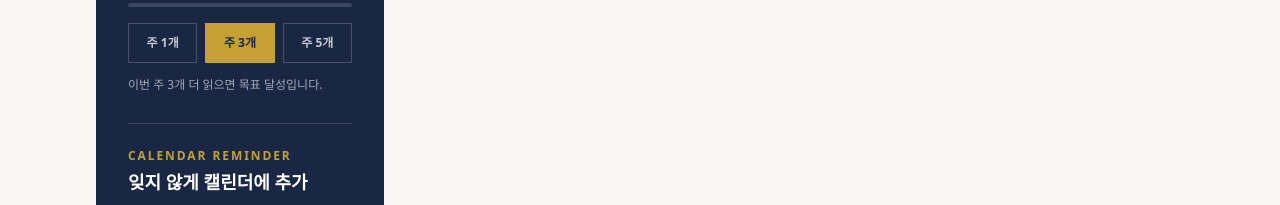
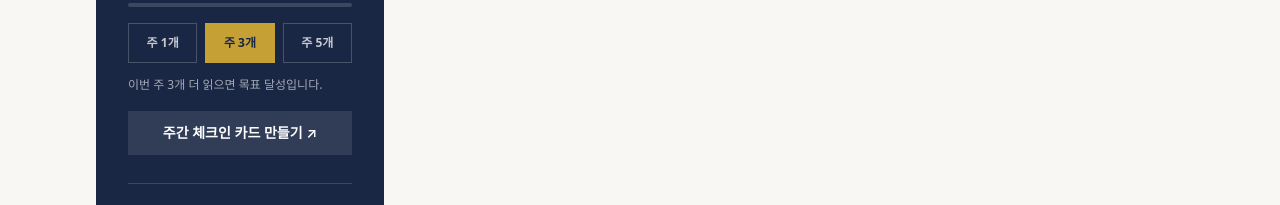
Before and after one commit to jelov219au/aussie-compass, a Next.js app: page /my-compass in a window 1280 px wide. Shown: the part 1352-1557 px from the top of the page. Built offline with nearby package versions, Linux system fonts and the light colour scheme; no server answers.

Commit message:
Add weekly progress share cards

```diff
--- a/src/components/dashboard/ResourceReadingProgress.tsx
+++ b/src/components/dashboard/ResourceReadingProgress.tsx
@@ -59,6 +59,18 @@ export function ResourceReadingProgress({
     return availableHrefs.has(article.href) && Number.isFinite(completedAt) && completedAt >= weekStart;
   }).length;
   const weeklyProgress = Math.min(100, Math.round((completedThisWeek / weeklyGoal) * 100));
+  const weeklyGoalComplete = completedThisWeek >= weeklyGoal;
+  const shareCardContent = {
+    eyebrow: weeklyGoalComplete ? "WEEKLY GOAL COMPLETE" : "HOJU COMPASS WEEKLY CHECK-IN",
+    title: completedThisWeek > 0
+      ? `이번 주 호주 생활 자료 ${completedThisWeek}개 읽기 완료`
+      : `이번 주 호주 생활 자료 ${weeklyGoal}개 읽기 도전`,
+    body: weeklyGoalComplete
+      ? `주간 목표 ${weeklyGoal}개를 달성했습니다. 필요한 정보를 조금씩 읽고 실제 호주 생활 준비로 이어가고 있어요.`
+      : `${weeklyGoal}개 목표 중 ${completedThisWeek}개를 완료했습니다. 다음 자료도 한 단계씩 확인해 볼게요.`,
+    cta: "호주 생활 실용 자료 둘러보기",
+    path: "/resources",
+  };
 
   const chooseWeeklyGoal = (target: WeeklyReadingTarget) => {
     setWeeklyGoal(target);
@@ -120,8 +132,14 @@ export function ResourceReadingProgress({
             </div>
           </fieldset>
           <p className="mt-3 text-xs leading-5 text-white/60" aria-live="polite">
-            {completedThisWeek >= weeklyGoal ? "이번 주 목표를 달성했습니다. 잘 이어가고 있어요." : `이번 주 ${weeklyGoal - completedThisWeek}개 더 읽으면 목표 달성입니다.`}
+            {weeklyGoalComplete ? "이번 주 목표를 달성했습니다. 잘 이어가고 있어요." : `이번 주 ${weeklyGoal - completedThisWeek}개 더 읽으면 목표 달성입니다.`}
           </p>
+          <Link
+            href={{ pathname: "/social-card-maker", query: shareCardContent }}
+            className="mt-4 inline-flex min-h-11 w-full items-center justify-center bg-white/10 px-3 text-center text-sm font-semibold text-white transition hover:bg-white hover:text-navy"
+          >
+            주간 체크인 카드 만들기 ↗
+          </Link>
         </div>
         <WeeklyCalendarReminder />
       </div>
--- a/src/components/tools/SocialCardMaker.tsx
+++ b/src/components/tools/SocialCardMaker.tsx
@@ -60,7 +60,7 @@ export function SocialCardMaker({ baseUrl, initialContent }: { baseUrl: string;
   const activeFormat = formats[format];
   const activeTheme = themes[theme];
   const displayUrl = `${baseUrl.replace(/^https?:\/\//, "").replace(/\/$/, "")}${path.startsWith("/") ? path : `/${path}`}`;
-  const caption = useMemo(() => `${title}\n\n${body}\n\n${cta}\n${displayUrl}\n\n#호주생활 #호주워홀 #호주유학`, [body, cta, displayUrl, title]);
+  const caption = useMemo(() => `${title}\n\n${body}\n\n${cta}\n${displayUrl}\n\n#호주생활 #호주워홀 #호주유학 #HojuCompass`, [body, cta, displayUrl, title]);
 
   function applyPreset(index: number) {
     const preset = presets[index];
@@ -95,7 +95,7 @@ export function SocialCardMaker({ baseUrl, initialContent }: { baseUrl: string;
     ctx.strokeStyle = activeTheme.accent; ctx.lineWidth = 2 * scale; ctx.beginPath(); ctx.moveTo(pad, footerY - 52 * scale); ctx.lineTo(width - pad, footerY - 52 * scale); ctx.stroke();
     ctx.fillStyle = activeTheme.foreground; ctx.font = `700 ${27 * scale}px system-ui, sans-serif`; ctx.fillText(`${cta.slice(0, 42)}  →`, pad, footerY);
     ctx.fillStyle = activeTheme.muted; ctx.font = `400 ${20 * scale}px Arial, sans-serif`; ctx.fillText(displayUrl.slice(0, 76), pad, footerY + 44 * scale);
-    canvas.toBlob((blob) => { if (!blob) return; const url = URL.createObjectURL(blob); const anchor = document.createElement("a"); anchor.href = url; anchor.download = `hoju-compass-${format}.png`; anchor.click(); URL.revokeObjectURL(url); setStatus("PNG 이미지를 저장했습니다."); }, "image/png");
+    canvas.toBlob((blob) => { if (!blob) return; const url = URL.createObjectURL(blob); const anchor = document.createElement("a"); anchor.href = url; anchor.download = `hoju-compass-${format}.png`; document.body.appendChild(anchor); anchor.click(); anchor.remove(); window.setTimeout(() => URL.revokeObjectURL(url), 0); setStatus("PNG 이미지를 저장했습니다."); }, "image/png");
   }
 
   async function copyCaption() {
```
